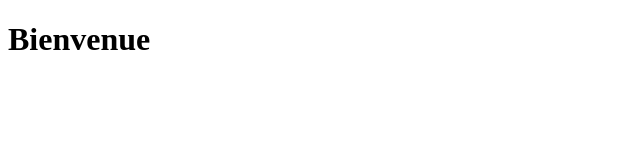
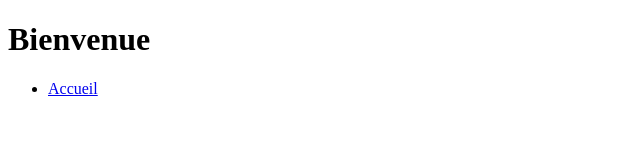
Before and after one commit to maissakrch/SiteWebCollaboratif, a plain HTML site: page index.html in a window 1280 px wide. Shown: the full height of the page, 0-640 px from the left. Drawn offline with Linux system fonts and the light colour scheme.

Commit message:
Ajout du menu de navigation

```diff
--- a/index.html
+++ b/index.html
@@ -3,3 +3,4 @@
 <head><title>Mon Site Collaboratif</title></head>
 <body><h1>Bienvenue</h1></body>
 </html>
+<nav><ul><li><a href="#">Accueil</a></li></ul></nav>
```
